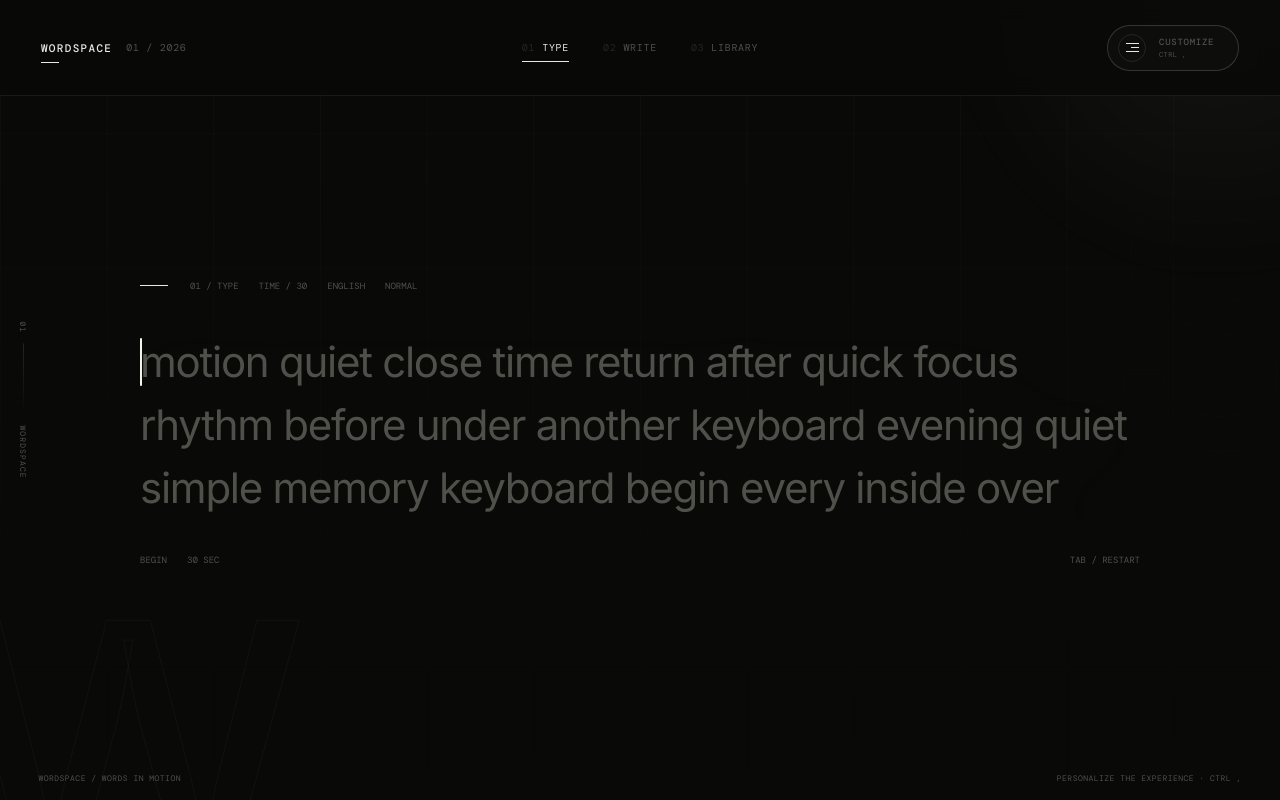
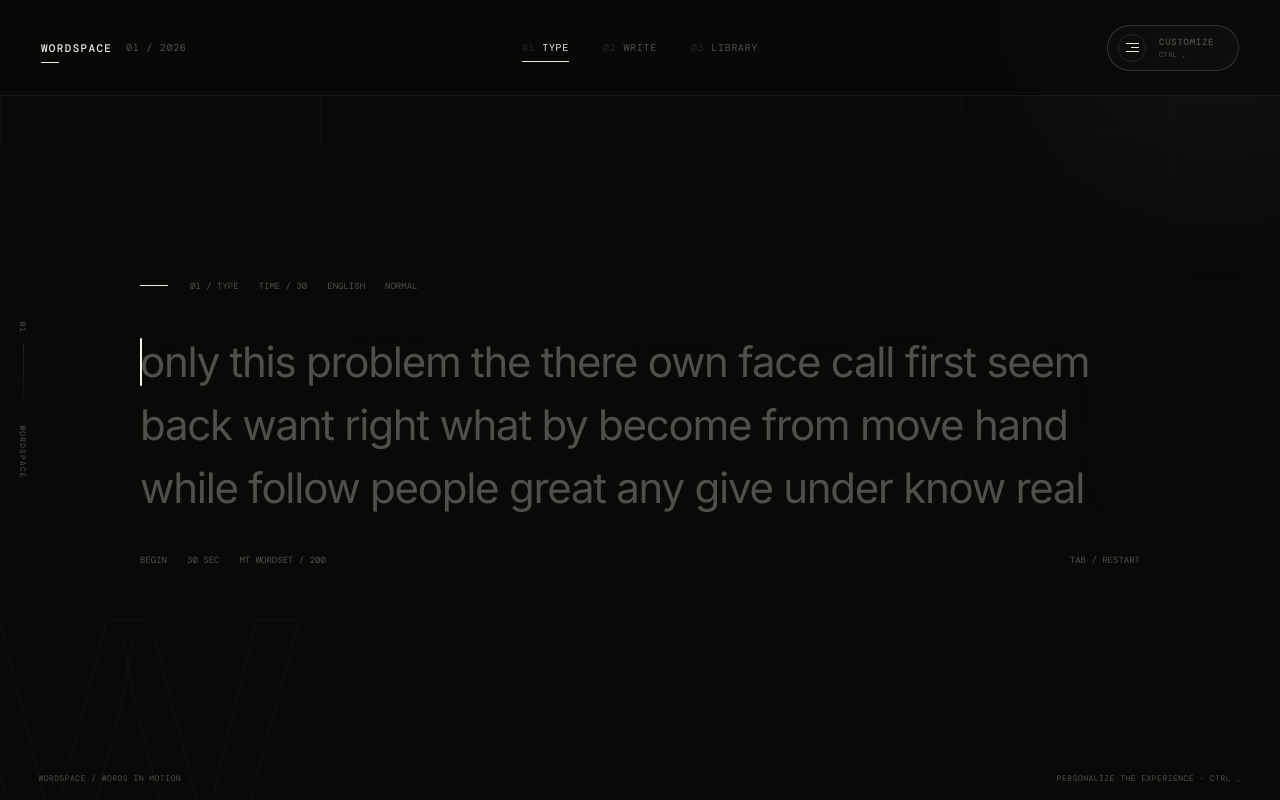
Before and after one commit to jlcuenca00/wordspace, a React (Vite) app: page /type in a window 1280 px wide. Built offline with nearby package versions, Linux system fonts and the light colour scheme; a web font is replaced by a local one.

Commit message:
Drive typing tests from Monkeytype word libraries

```diff
--- a/src/pages/Type.jsx
+++ b/src/pages/Type.jsx
@@ -1,63 +1,47 @@
 import { useEffect, useMemo, useRef, useState } from 'react'
 import { useSettings } from '../settings'
 import { moveCaret, moveLineWindow, paceIndex, resetLineWindow, cancelCaretAnimation } from '../caretEngine'
+import { createTestText, loadWordLibrary, wordLibraries } from '../wordLibrary'
 
-const pools={normal:'time place word light quiet room memory return change arrive evening street thought motion write type rhythm paper sound window small under over after before people world begin simple clear focus keyboard story every another still around between without inside outside open close slow quick soft space',expert:'absolute boundary category delicate emerge fragment gravity hesitate illuminate junction language measure narrow observe parallel question rhythm sequence theory unusual variable whisper abstract consequence',master:'acknowledgment bureaucracy circumference disproportionate entrepreneurial fluorescent hierarchy inconspicuous juxtaposition knowledgeable miscellaneous notwithstanding pronunciation questionnaire responsibility synchronization unprecedented vulnerability'}
-const makeText=(count,punctuation,numbers,difficulty)=>{const pool=pools[difficulty].split(' '),words=Array.from({length:count},()=>pool[Math.floor(Math.random()*pool.length)]);if(punctuation){for(let i=6;i<words.length;i+=7)words[i]+=i%14===6?',':'.';words[0]=words[0][0].toUpperCase()+words[0].slice(1)}if(numbers)for(let i=5;i<words.length;i+=17)words[i]+=` ${Math.floor(Math.random()*900+100)}`;return words.join(' ')}
 const sound=(settings,error=false)=>{if(!settings.sound.enabled||(error&&!settings.sound.error))return;try{const C=window.AudioContext||window.webkitAudioContext,c=new C(),o=c.createOscillator(),g=c.createGain();const base=settings.sound.profile==='mechanical'?180:settings.sound.profile==='typewriter'?120:settings.sound.profile==='minimal'?360:260;o.frequency.value=error?110:base+Math.random()*35;g.gain.value=settings.sound.volume*.035;o.connect(g);g.connect(c.destination);o.start();o.stop(c.currentTime+.025);o.onended=()=>c.close()}catch{}}
 
 export default function Type(){
  const {settings,openSettings}=useSettings(),cfg=settings.test
- const[seed,setSeed]=useState(0),[input,setInput]=useState(''),[startedAt,setStartedAt]=useState(null),[elapsed,setElapsed]=useState(0),[finished,setFinished]=useState(false),[focused,setFocused]=useState(true),[capsLock,setCapsLock]=useState(false)
+ const[seed,setSeed]=useState(0),[input,setInput]=useState(''),[startedAt,setStartedAt]=useState(null),[elapsed,setElapsed]=useState(0),[finished,setFinished]=useState(false),[focused,setFocused]=useState(true),[capsLock,setCapsLock]=useState(false),[wordPool,setWordPool]=useState([]),[libraryStatus,setLibraryStatus]=useState('loading')
  const inputRef=useRef(null),textRef=useRef(null),caretRef=useRef(null),paceCaretRef=useRef(null),lastPaceIndex=useRef(-1)
  const amount=cfg.mode==='time'?cfg.time:cfg.words
- const text=useMemo(()=>makeText(cfg.mode==='words'?cfg.words:180,cfg.punctuation,cfg.numbers,cfg.difficulty),[cfg.mode,cfg.words,cfg.punctuation,cfg.numbers,cfg.difficulty,seed])
+ const text=useMemo(()=>createTestText(wordPool,cfg.mode==='words'?cfg.words:180,{punctuation:cfg.punctuation,numbers:cfg.numbers}),[wordPool,cfg.mode,cfg.words,cfg.punctuation,cfg.numbers,seed])
+ const library=wordLibraries.find(x=>x.id===cfg.language)||wordLibraries[0]
 
  const restart=()=>{setInput('');setStartedAt(null);setElapsed(0);setFinished(false);setCapsLock(false);setSeed(v=>v+1);lastPaceIndex.current=-1;cancelCaretAnimation(caretRef.current);cancelCaretAnimation(paceCaretRef.current);resetLineWindow(textRef.current);requestAnimationFrame(()=>inputRef.current?.focus({preventScroll:true}))}
 
+ useEffect(()=>{let alive=true;setLibraryStatus('loading');loadWordLibrary(cfg.language).then(words=>{if(!alive)return;setWordPool(words);setLibraryStatus('ready');restart()});return()=>{alive=false}},[cfg.language])
  useEffect(()=>restart(),[cfg.mode,cfg.time,cfg.words,cfg.punctuation,cfg.numbers,cfg.difficulty])
  useEffect(()=>{document.body.classList.toggle('typingActive',!!startedAt&&!finished);return()=>document.body.classList.remove('typingActive')},[startedAt,finished])
  useEffect(()=>{if(!startedAt||finished)return;const tick=()=>{const s=(Date.now()-startedAt)/1000;setElapsed(s);if(cfg.mode==='time'&&s>=cfg.time)setFinished(true)};tick();const t=setInterval(tick,50);return()=>clearInterval(t)},[startedAt,finished,cfg.mode,cfg.time])
 
- useEffect(()=>{
-  const frame=requestAnimationFrame(()=>{
-   const index=Math.min(input.length,text.length-1),active=textRef.current?.querySelector(`[data-index="${index}"]`)
-   if(!active||!caretRef.current||!textRef.current)return
-   moveCaret({caret:caretRef.current,text:textRef.current,target:active,speed:settings.caret.speed,style:settings.caret.style,width:settings.caret.width,animate:input.length>0})
-   moveLineWindow({text:textRef.current,target:active,smooth:settings.behavior.lineScroll==='smooth'})
-  })
-  return()=>cancelAnimationFrame(frame)
- },[input,text,settings.caret.speed,settings.caret.style,settings.caret.width,settings.behavior.lineScroll,settings.typography,settings.appearance.lines])
+ useEffect(()=>{const frame=requestAnimationFrame(()=>{const index=Math.min(input.length,text.length-1),active=textRef.current?.querySelector(`[data-index="${index}"]`);if(!active||!caretRef.current||!textRef.current)return;moveCaret({caret:caretRef.current,text:textRef.current,target:active,speed:settings.caret.speed,style:settings.caret.style,width:settings.caret.width,animate:input.length>0});moveLineWindow({text:textRef.current,target:active,smooth:settings.behavior.lineScroll==='smooth'})});return()=>cancelAnimationFrame(frame)},[input,text,settings.caret.speed,settings.caret.style,settings.caret.width,settings.behavior.lineScroll,settings.typography,settings.appearance.lines])
 
- useEffect(()=>{
-  if(!settings.caret.paceEnabled||!paceCaretRef.current||!textRef.current)return
-  const index=paceIndex(startedAt?elapsed:0,settings.caret.paceWpm,text.length-1)
-  if(index===lastPaceIndex.current)return
-  lastPaceIndex.current=index
-  const target=textRef.current.querySelector(`[data-index="${index}"]`)
-  if(target)moveCaret({caret:paceCaretRef.current,text:textRef.current,target,speed:'fast',style:'beam',width:2,animate:startedAt&&index>0})
- },[elapsed,startedAt,text,settings.caret.paceEnabled,settings.caret.paceWpm])
+ useEffect(()=>{if(!settings.caret.paceEnabled||!paceCaretRef.current||!textRef.current)return;const index=paceIndex(startedAt?elapsed:0,settings.caret.paceWpm,text.length-1);if(index===lastPaceIndex.current)return;lastPaceIndex.current=index;const target=textRef.current.querySelector(`[data-index="${index}"]`);if(target)moveCaret({caret:paceCaretRef.current,text:textRef.current,target,speed:'fast',style:'beam',width:2,animate:startedAt&&index>0})},[elapsed,startedAt,text,settings.caret.paceEnabled,settings.caret.paceWpm])
 
  useEffect(()=>{const key=e=>{setCapsLock(!!e.getModifierState?.('CapsLock'));if(e.key==='Tab'){e.preventDefault();restart()}if(e.key==='Escape')inputRef.current?.blur();if(settings.behavior.confidence&&e.key==='Backspace')e.preventDefault()};const up=e=>setCapsLock(!!e.getModifierState?.('CapsLock'));window.addEventListener('keydown',key);window.addEventListener('keyup',up);return()=>{window.removeEventListener('keydown',key);window.removeEventListener('keyup',up)}},[settings.behavior.confidence])
 
- const handleInput=e=>{if(finished)return;let value=e.target.value.slice(0,text.length),old=input;if(value.length>old.length){const idx=value.length-1,bad=value[idx]!==text[idx];if(settings.behavior.stopOnError==='word'&&value[idx]===' '){const start=old.lastIndexOf(' ')+1;if(value.slice(start,idx)!==text.slice(start,idx)){sound(settings,true);return}}if(bad&&settings.behavior.stopOnError==='letter'){sound(settings,true);return}else sound(settings,bad)}if(settings.behavior.strictSpace&&value.length>old.length&&value.at(-1)===' '&&text[value.length-1]!==' ')return;if(!startedAt&&value.length)setStartedAt(Date.now());setInput(value);if(cfg.mode==='words'&&value.length>=text.length)setFinished(true)}
+ const handleInput=e=>{if(finished||libraryStatus!=='ready')return;let value=e.target.value.slice(0,text.length),old=input;const effectiveStop=cfg.difficulty==='master'?'letter':cfg.difficulty==='expert'?'word':settings.behavior.stopOnError;if(value.length>old.length){const idx=value.length-1,bad=value[idx]!==text[idx];if(effectiveStop==='word'&&value[idx]===' '){const start=old.lastIndexOf(' ')+1;if(value.slice(start,idx)!==text.slice(start,idx)){sound(settings,true);return}}if(bad&&effectiveStop==='letter'){sound(settings,true);return}else sound(settings,bad)}if(settings.behavior.strictSpace&&value.length>old.length&&value.at(-1)===' '&&text[value.length-1]!==' ')return;if(!startedAt&&value.length)setStartedAt(Date.now());setInput(value);if(cfg.mode==='words'&&value.length>=text.length)setFinished(true)}
 
  const correct=[...input].filter((c,i)=>c===text[i]).length,incorrect=input.length-correct,min=Math.max(elapsed/60,1/600),wpm=Math.max(0,Math.round(correct/5/min)),raw=Math.max(0,Math.round(input.length/5/min)),accuracy=input.length?Math.round(correct/input.length*1000)/10:100,remaining=cfg.mode==='time'?Math.max(0,Math.ceil(cfg.time-elapsed)):Math.max(0,cfg.words-input.trim().split(/\s+/).filter(Boolean).length),fontClass=`font-${settings.typography.font}`
  const focusTest=()=>inputRef.current?.focus({preventScroll:true})
 
  return <main className={`typePage controls-${settings.appearance.controls} typed-${settings.behavior.typedText}`} onClick={focusTest}>
   {!finished?<>
-   <div className="typeContext"><button onClick={e=>{e.stopPropagation();openSettings('test')}}>01 / TYPE</button><button onClick={e=>{e.stopPropagation();openSettings('test')}}>{cfg.mode.toUpperCase()} / {amount}</button><button onClick={e=>{e.stopPropagation();openSettings('test')}}>{cfg.language.toUpperCase()}</button><button onClick={e=>{e.stopPropagation();openSettings('test')}}>{cfg.difficulty.toUpperCase()}</button>{settings.caret.paceEnabled&&<button onClick={e=>{e.stopPropagation();openSettings('caret')}}>PACE / {settings.caret.paceWpm} WPM</button>}</div>
+   <div className="typeContext"><button onClick={e=>{e.stopPropagation();openSettings('test')}}>01 / TYPE</button><button onClick={e=>{e.stopPropagation();openSettings('test')}}>{cfg.mode.toUpperCase()} / {amount}</button><button onClick={e=>{e.stopPropagation();openSettings('test')}}>{library.label}</button><button onClick={e=>{e.stopPropagation();openSettings('test')}}>{cfg.difficulty.toUpperCase()}</button>{settings.caret.paceEnabled&&<button onClick={e=>{e.stopPropagation();openSettings('caret')}}>PACE / {settings.caret.paceWpm} WPM</button>}</div>
    {settings.appearance.timer==='bar'&&cfg.mode==='time'&&<div className="timerBar"><i style={{width:`${Math.min(100,elapsed/cfg.time*100)}%`}}/></div>}
    <div className="typeViewport" style={{'--lines':settings.appearance.lines}}>
-    <div className={`typingText ${fontClass}`} ref={textRef}>
-     {settings.caret.paceEnabled&&<span className="paceCaret" ref={paceCaretRef}/>}<span className={`smoothCaret caret-${settings.caret.style} ${settings.caret.blink?'blink':''}`} ref={caretRef}/>
-     {[...text].map((c,i)=><span data-index={i} key={`${seed}-${i}`} className={i<input.length?(input[i]===c?'ok':'bad'):''}>{c}</span>)}
-    </div>
+    <div className={`typingText ${fontClass}`} ref={textRef}>{settings.caret.paceEnabled&&<span className="paceCaret" ref={paceCaretRef}/>}<span className={`smoothCaret caret-${settings.caret.style} ${settings.caret.blink?'blink':''}`} ref={caretRef}/>{[...text].map((c,i)=><span data-index={i} key={`${seed}-${i}`} className={i<input.length?(input[i]===c?'ok':'bad'):''}>{c}</span>)}</div>
     <input className="ghostInput" ref={inputRef} value={input} onChange={handleInput} onFocus={()=>setFocused(true)} onBlur={()=>setFocused(false)} autoComplete="off" autoCapitalize="off" spellCheck="false"/>
-    {!focused&&settings.behavior.focusWarning&&<button className="focusNotice" onMouseDown={e=>{e.preventDefault();focusTest()}}><span>INPUT PAUSED</span><b>CLICK TO FOCUS</b></button>}
+    {libraryStatus==='loading'&&<div className="wordsetNotice"><span>LOADING WORDSET</span><b>{library.label}</b></div>}
+    {!focused&&settings.behavior.focusWarning&&libraryStatus==='ready'&&<button className="focusNotice" onMouseDown={e=>{e.preventDefault();focusTest()}}><span>INPUT PAUSED</span><b>CLICK TO FOCUS</b></button>}
    </div>
-   <div className="typeStatus"><span>{startedAt&&settings.appearance.liveWpm?`${wpm} WPM`:startedAt?'TYPING':'BEGIN'}</span>{startedAt&&settings.appearance.liveAccuracy&&<span>{accuracy}%</span>}{settings.appearance.timer!=='hidden'&&<span>{remaining} {cfg.mode==='time'?'SEC':'WORDS'}</span>}{capsLock&&settings.behavior.capsLockWarning&&<span className="capsWarning">CAPS LOCK</span>}<span>TAB / RESTART</span></div>
-  </>:<div className="result"><p>SESSION / {cfg.mode.toUpperCase()} {amount}</p><strong>{wpm}</strong><h3>WORDS / MINUTE</h3><div className="resultGrid"><span><b>{accuracy}%</b>ACCURACY</span><span><b>{raw}</b>RAW</span><span><b>{incorrect}</b>ERRORS</span><span><b>{Math.round(elapsed)}s</b>TIME</span></div><button onClick={restart}>AGAIN ↗</button></div>}
+   <div className="typeStatus"><span>{startedAt&&settings.appearance.liveWpm?`${wpm} WPM`:startedAt?'TYPING':'BEGIN'}</span>{startedAt&&settings.appearance.liveAccuracy&&<span>{accuracy}%</span>}{settings.appearance.timer!=='hidden'&&<span>{remaining} {cfg.mode==='time'?'SEC':'WORDS'}</span>}<span className="wordSource">MT WORDSET / {wordPool.length||'—'}</span>{capsLock&&settings.behavior.capsLockWarning&&<span className="capsWarning">CAPS LOCK</span>}<span>TAB / RESTART</span></div>
+  </>:<div className="result"><p>SESSION / {cfg.mode.toUpperCase()} {amount} / {library.label}</p><strong>{wpm}</strong><h3>WORDS / MINUTE</h3><div className="resultGrid"><span><b>{accuracy}%</b>ACCURACY</span><span><b>{raw}</b>RAW</span><span><b>{incorrect}</b>ERRORS</span><span><b>{Math.round(elapsed)}s</b>TIME</span></div><button onClick={restart}>AGAIN ↗</button></div>}
  </main>
 }
```
